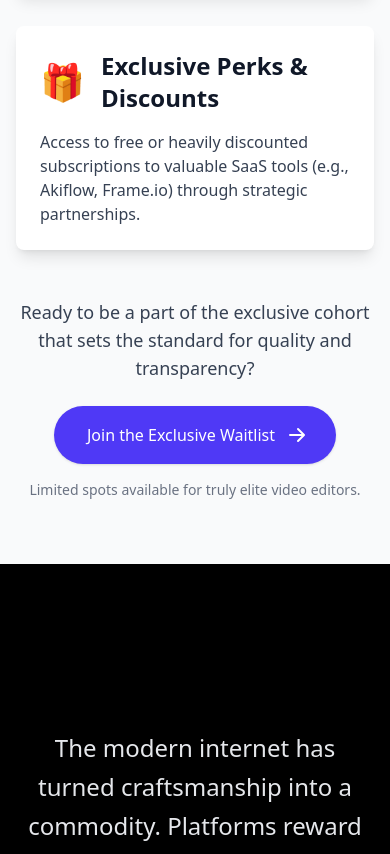
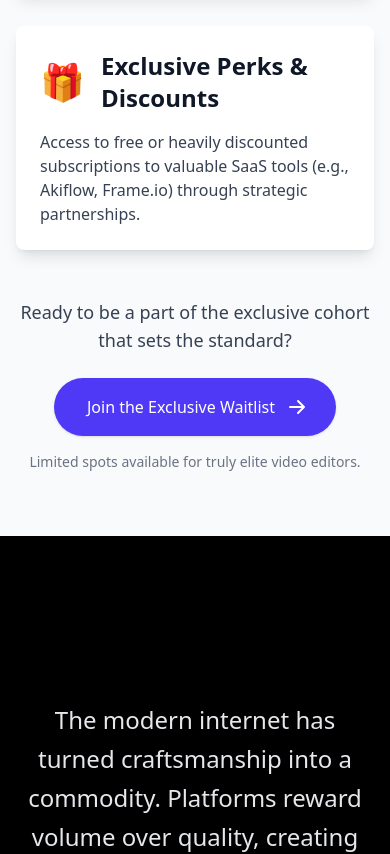
Before and after one commit to Shubham18-5-5-20/RyvX, a Next.js app: page / in a window 390 px wide. Shown: the part 2170-3024 px from the top of the page. Built offline with nearby package versions, Linux system fonts and the light colour scheme.

Commit message:
removed the older form

```diff
--- a/app/components/FoundingMembers.tsx
+++ b/app/components/FoundingMembers.tsx
@@ -1,14 +1,24 @@
 // components/FoundingMembers.tsx
-"use client"; // Ensures this is a Client Component for hooks and event listeners
 
-import React from 'react';
-// Import motion AND the Variants type from framer-motion
+"use client";
+
+// Import 'forwardRef' to allow this component to receive a ref
+import React, { forwardRef, useState, useEffect } from 'react';
+
+// Import motion and the Variants type for TypeScript
 import { motion, Variants } from 'framer-motion';
-import { FoundingMemberIncentive } from '@/types/foundingMembers'; // Adjust path as needed
 
-// This function can remain outside the component
+// Define the type for an incentive.
+// In a real app, this might live in a separate `types.ts` file.
+export interface FoundingMemberIncentive {
+  id: string;
+  title: string;
+  description: string;
+  icon: string;
+}
+
+// Simulate fetching data (in a real app, this would be an API call)
 async function getFoundingMemberIncentives(): Promise<FoundingMemberIncentive[]> {
-  // ... (data is the same)
   return [
     {
       id: '1',
@@ -43,7 +53,8 @@ async function getFoundingMemberIncentives(): Promise<FoundingMemberIncentive[]>
   ];
 }
 
-// FIX: Add the ': Variants' type annotation to each variants object.
+// --- Animation Variants with explicit TypeScript types ---
+
 const containerVariants: Variants = {
   hidden: { opacity: 0 },
   show: {
@@ -110,17 +121,22 @@ const ctaVariants: Variants = {
   },
 };
 
-const FoundingMembers: React.FC = () => {
-  // Because this is now a client component, we fetch data using state and effects.
-  const [incentives, setIncentives] = React.useState<FoundingMemberIncentive[]>([]);
+// --- Component Definition ---
 
-  React.useEffect(() => {
-    // Fetch the data on the client side when the component mounts
-    getFoundingMemberIncentives().then(data => setIncentives(data));
+// We wrap the component in `forwardRef` to accept a `ref` from its parent.
+// The ref is typed as being attached to a generic HTML element (like <section> or <div>).
+const FoundingMembers = forwardRef<HTMLElement>((props, ref) => {
+  const [incentives, setIncentives] = useState<FoundingMemberIncentive[]>([]);
+
+  // Fetch data on the client-side when the component mounts.
+  useEffect(() => {
+    getFoundingMemberIncentives().then(setIncentives);
   }, []);
 
   return (
-    <section className="bg-gray-50 py-16 md:py-24 overflow-hidden" id="founding-100">
+    // The `ref` is attached to the main <section> element. This is the element
+    // that will be scrolled into view.
+    <section ref={ref} className="bg-gray-50 py-16 md:py-24 overflow-hidden" id="founding-100">
       <div className="container mx-auto px-4 sm:px-6 lg:px-8 max-w-7xl">
         <div className="text-center mb-12">
           <motion.h2
@@ -177,10 +193,10 @@ const FoundingMembers: React.FC = () => {
             whileInView="show"
             viewport={{ once: true, amount: 0.5 }}
           >
-            Ready to be a part of the exclusive cohort that sets the standard for quality and transparency?
+            Ready to be a part of the exclusive cohort that sets the standard?
           </motion.p>
           <motion.a
-            href="/join-waitlist"
+            href="/join-waitlist" // This button navigates to the waitlist page
             className="inline-flex items-center justify-center px-8 py-4 border border-transparent text-base font-medium rounded-full shadow-sm text-white bg-indigo-600 hover:bg-indigo-700 transition duration-300 ease-in-out transform hover:-translate-y-1 hover:scale-105"
             variants={ctaVariants}
             initial="hidden"
@@ -215,6 +231,9 @@ const FoundingMembers: React.FC = () => {
       </div>
     </section>
   );
-};
+});
+
+// Add a displayName for better debugging in React DevTools
+FoundingMembers.displayName = 'FoundingMembers';
 
 export default FoundingMembers;
--- a/app/page.tsx
+++ b/app/page.tsx
@@ -1,43 +1,36 @@
 // app/page.tsx
-
-"use client"; // This must be a Client Component to use hooks.
+"use client";
 
 import { useRef } from 'react';
 import Hero from "./components/Hero";
 import FoundingMembers from './components/FoundingMembers';
 import Manifesto from "./components/Manifesto";
 import Principles from "./components/Principles";
-import InvitationForm from "./components/InvitationForm";
 import Footer from "./components/Footer";
 
 export default function HomePage() {
-  // 1. Create a ref. This is like a handle to a specific DOM element.
-  const formRef = useRef<HTMLDivElement>(null);
+  // The ref is now typed to point to a generic HTMLElement, which is safer.
+  const waitlistSectionRef = useRef<HTMLElement>(null);
 
-  // 2. Create the handler function that performs the actual smooth scroll.
-  const handleScrollToForm = () => {
-    // This command tells the browser to scroll the element attached to 'formRef' into view smoothly.
-    formRef.current?.scrollIntoView({
+  const handleScrollToWaitlist = () => {
+    waitlistSectionRef.current?.scrollIntoView({
       behavior: 'smooth',
-      block: 'start', // Aligns the top of the form with the top of the screen.
+      block: 'start',
     });
   };
 
   return (
     <main className="bg-black">
-      {/* 3. The Hero component receives the scroll function as a prop. */}
-      <Hero onCtaClick={handleScrollToForm} />
+      <Hero onCtaClick={handleScrollToWaitlist} />
 
-      <FoundingMembers />
+      {/*
+        FIX: The ref is now passed directly to the component.
+        This is cleaner and the correct TypeScript/React pattern.
+      */}
+      <FoundingMembers ref={waitlistSectionRef} />
 
-      {/* The other sections require no changes. */}
       <Manifesto />
       <Principles />
-
-      {/* 4. The InvitationForm component receives the ref itself. */}
-      {/* This assumes your InvitationForm.tsx is wrapped in 'forwardRef'. */}
-      <InvitationForm ref={formRef} />
-
       <Footer />
     </main>
   );
```
Also changed, not shown: app/components/Hero.tsx (+6 -4 lines).
